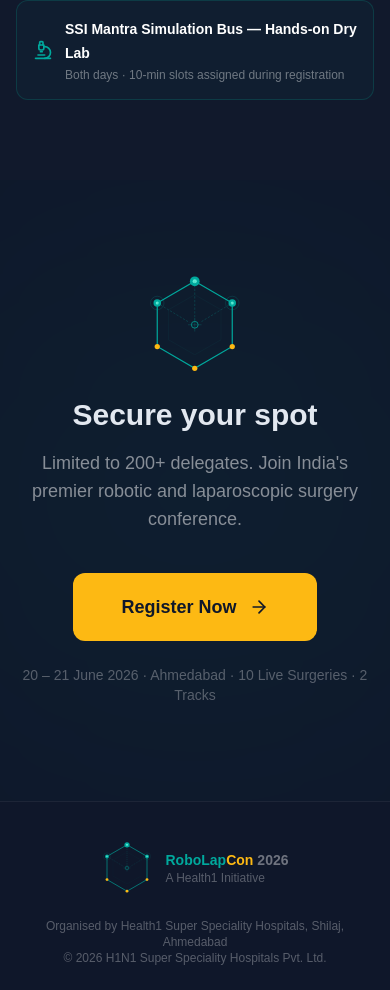
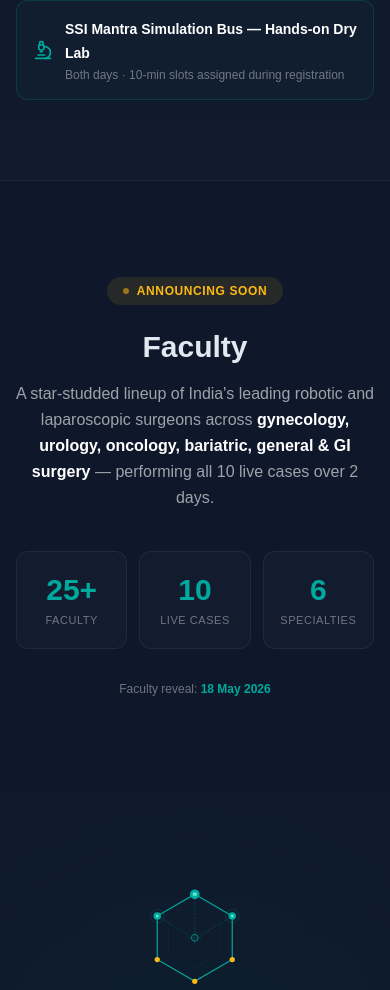
Before and after one commit to drkeyurpatel-wq/robolapcon, a Next.js app: page / in a window 390 px wide. Shown: the part 6861-7851 px from the top of the page. Built offline with nearby package versions, Linux system fonts and the light colour scheme.

Commit message:
feat: add Faculty 'Announcing Soon' section to root page; redirect /robolapcon-2026 to / to eliminate duplicate landing

```diff
--- a/next.config.mjs
+++ b/next.config.mjs
@@ -8,6 +8,16 @@
       },
     ],
   },
+  async redirects() {
+    return [
+      // Duplicate event landing → root. Sub-routes (register, pass, live, feedback) keep working.
+      {
+        source: '/robolapcon-2026',
+        destination: '/',
+        permanent: false,
+      },
+    ];
+  },
 };
 
 export default nextConfig;
--- a/src/app/page.tsx
+++ b/src/app/page.tsx
@@ -131,6 +131,7 @@
             <a href="#about" className="hover:text-white transition-colors">About</a>
             <a href="#features" className="hover:text-white transition-colors">Highlights</a>
             <a href="#schedule" className="hover:text-white transition-colors">Schedule</a>
+            <a href="#faculty" className="hover:text-white transition-colors">Faculty</a>
           </div>
           <div className="flex items-center gap-3">
             <Link
@@ -538,6 +539,37 @@
         </div>
       </section>
 
+      {/* ═══ FACULTY (announcing soon) ═══ */}
+      <section id="faculty" className="py-24 px-4 sm:px-6 border-t border-white/[0.06]">
+        <div className="max-w-3xl mx-auto text-center">
+          <div className="inline-flex items-center gap-2 px-4 py-1.5 mb-6 bg-rlc-amber/10 text-rlc-amber rounded-full text-xs font-semibold tracking-wider uppercase">
+            <span className="w-1.5 h-1.5 rounded-full bg-rlc-amber animate-pulse"></span>
+            Announcing Soon
+          </div>
+          <h2 className="text-3xl sm:text-4xl font-bold mb-4">Faculty</h2>
+          <p className="text-white/60 text-base sm:text-lg leading-relaxed mb-10 max-w-2xl mx-auto">
+            A star-studded lineup of India&apos;s leading robotic and laparoscopic surgeons across <span className="text-white font-semibold">gynecology, urology, oncology, bariatric, general &amp; GI surgery</span> — performing all 10 live cases over 2 days.
+          </p>
+          <div className="grid grid-cols-3 gap-3 max-w-md mx-auto">
+            <div className="rounded-xl border border-white/[0.06] bg-white/[0.02] py-5">
+              <div className="text-3xl font-bold text-rlc-accent">25+</div>
+              <div className="text-[11px] text-white/40 mt-1 uppercase tracking-wider">Faculty</div>
+            </div>
+            <div className="rounded-xl border border-white/[0.06] bg-white/[0.02] py-5">
+              <div className="text-3xl font-bold text-rlc-accent">10</div>
+              <div className="text-[11px] text-white/40 mt-1 uppercase tracking-wider">Live Cases</div>
+            </div>
+            <div className="rounded-xl border border-white/[0.06] bg-white/[0.02] py-5">
+              <div className="text-3xl font-bold text-rlc-accent">6</div>
+              <div className="text-[11px] text-white/40 mt-1 uppercase tracking-wider">Specialties</div>
+            </div>
+          </div>
+          <p className="text-xs text-white/40 mt-8">
+            Faculty reveal: <span className="text-rlc-accent font-semibold">18 May 2026</span>
+          </p>
+        </div>
+      </section>
+
       {/* ═══ REGISTER CTA ═══ */}
       <section
         ref={ctaSection.ref}
```
